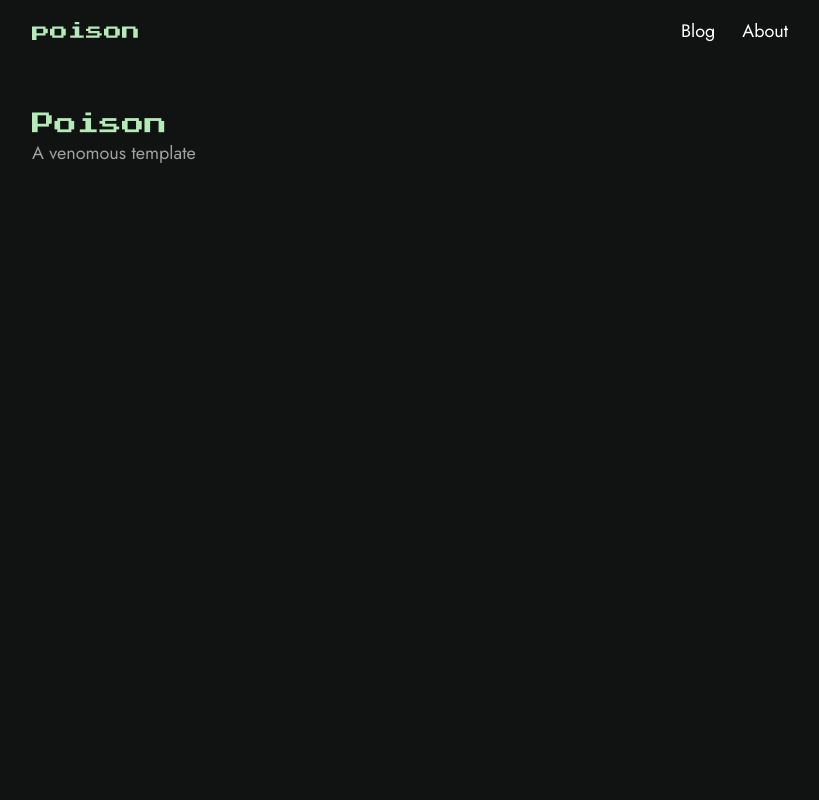
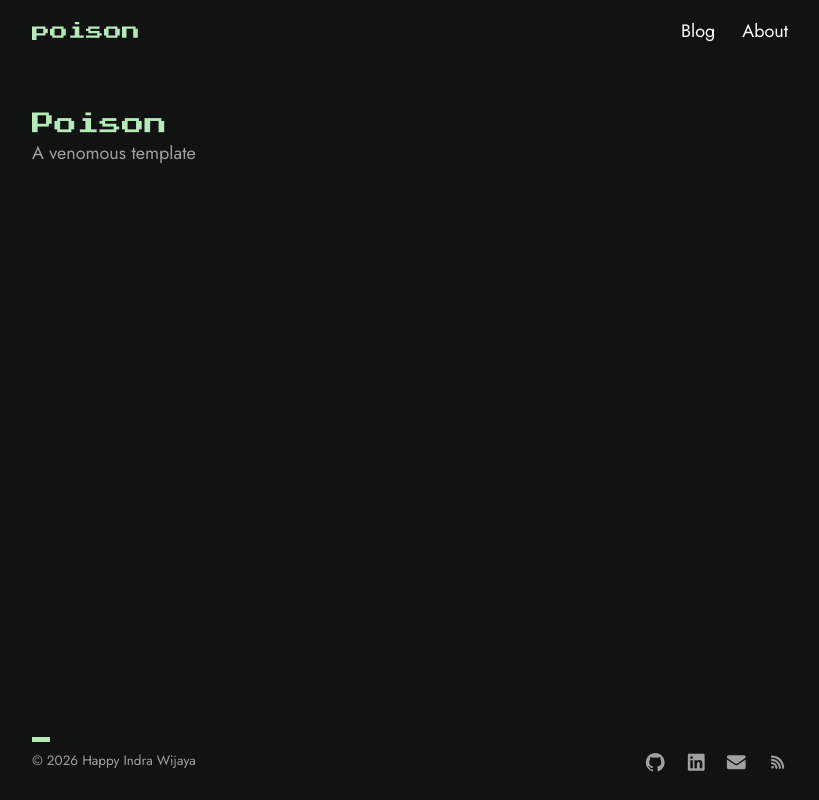
Before and after one commit to hiwijaya/poison, a Next.js app: page / in a window 1280 px wide. Shown: the whole page, without its empty margins (230-1049 px from the left). Built offline with nearby package versions, Linux system fonts and the light colour scheme.

Commit message:
feat: add footer component

```diff
--- a/src/app/layout.tsx
+++ b/src/app/layout.tsx
@@ -2,6 +2,7 @@ import type { Metadata } from "next";
 import { Geist_Mono, Jost, Press_Start_2P } from "next/font/google";
 import "./globals.css";
 import Header from "@/components/Header";
+import Footer from "@/components/Footer";
 
 
 const jost = Jost({
@@ -35,9 +36,12 @@ export default function RootLayout({
   return (
     <html lang="en">
       <body className={`${jost.variable} ${pressStart.variable} ${geistMono.variable} antialiased`}>
-        <div className="w-full max-w-2xl m-auto">
+        <div className="flex flex-col w-full max-w-2xl min-h-screen m-auto">
           <Header/>
-          {children}
+          <main className="flex-1">
+            {children}
+          </main>
+          <Footer/>
         </div>
       </body>
     </html>
--- /dev/null
+++ b/src/components/Footer.tsx
@@ -0,0 +1,36 @@
+import Link from "next/link";
+
+export default function Footer() {
+  return (
+    <footer className="flex flex-row justify-between items-end my-6">
+      <div>
+        <div className="w-4 h-1 bg-primary mb-1"></div>
+        <span className="text-xs">© 2026 Happy Indra Wijaya</span>
+      </div>
+      <div className="inline-flex space-x-4">
+        <Link className="cursor-pointer" href="https://github.com/hiwijaya" rel="noopener noreferrer" target="_blank">
+          <svg className="fill-foreground hover:fill-highlight w-5" viewBox="0 0 24 24" fill="none" xmlns="http://www.w3.org/2000/svg">
+            <path d="M12 2.24902C6.51613 2.24902 2 6.70064 2 12.249C2 16.6361 4.87097 20.3781 8.87097 21.7329C9.3871 21.8297 9.54839 21.5071 9.54839 21.2813C9.54839 21.0555 9.54839 20.4103 9.51613 19.5393C6.74194 20.1845 6.16129 18.1845 6.16129 18.1845C5.70968 17.0555 5.03226 16.7329 5.03226 16.7329C4.12903 16.0877 5.06452 16.0877 5.06452 16.0877C6.06452 16.12 6.6129 17.12 6.6129 17.12C7.48387 18.6684 8.96774 18.2168 9.51613 17.9264C9.6129 17.2813 9.87097 16.8297 10.1613 16.5716C7.96774 16.3458 5.6129 15.4748 5.6129 11.6684C5.6129 10.5716 6.03226 9.70064 6.64516 9.02322C6.54839 8.79741 6.19355 7.76515 6.74194 6.37806C6.74194 6.37806 7.6129 6.11999 9.51613 7.41031C10.3226 7.18451 11.1613 7.05548 12.0323 7.05548C12.9032 7.05548 13.7742 7.15225 14.5484 7.41031C16.4516 6.15225 17.2903 6.37806 17.2903 6.37806C17.8387 7.73289 17.5161 8.79741 17.3871 9.02322C18.0323 9.70064 18.4194 10.6039 18.4194 11.6684C18.4194 15.4748 16.0645 16.3458 13.871 16.5716C14.2258 16.8942 14.5484 17.5393 14.5484 18.4426C14.5484 19.7974 14.5161 20.8619 14.5161 21.1845C14.5161 21.4426 14.7097 21.7329 15.1935 21.6361C19.129 20.3135 22 16.6039 22 12.1845C21.9677 6.70064 17.4839 2.24902 12 2.24902Z" />
+          </svg>
+        </Link>
+        <Link className="cursor-pointer" href="https://linkedin.com/in/hiwijaya" rel="noopener noreferrer" target="_blank">
+          <svg className="fill-foreground hover:fill-highlight w-5" viewBox="0 0 24 24" fill="none" xmlns="http://www.w3.org/2000/svg">
+            <path d="M19.7065 3H4.34844C3.62264 3 3.04199 3.58065 3.04199 4.30645V19.6935C3.04199 20.3903 3.62264 21 4.34844 21H19.6485C20.3743 21 20.9549 20.4194 20.9549 19.6935V4.27742C21.013 3.58065 20.4323 3 19.7065 3ZM8.35491 18.3H5.71297V9.73548H8.35491V18.3ZM7.01942 8.54516C6.14846 8.54516 5.4807 7.84839 5.4807 7.00645C5.4807 6.16452 6.17749 5.46774 7.01942 5.46774C7.86136 5.46774 8.55813 6.16452 8.55813 7.00645C8.55813 7.84839 7.91942 8.54516 7.01942 8.54516ZM18.371 18.3H15.7291V14.1484C15.7291 13.1613 15.7001 11.8548 14.3356 11.8548C12.942 11.8548 12.7388 12.9581 12.7388 14.0613V18.3H10.0968V9.73548H12.6807V10.9258H12.7097C13.0872 10.229 13.9291 9.53226 15.2356 9.53226C17.9356 9.53226 18.4291 11.2742 18.4291 13.6548V18.3H18.371Z"/>
+          </svg>
+        </Link>
+        <Link className="cursor-pointer" href="mailto:wijaya.happyindra@gmail.com" rel="noopener noreferrer" target="_blank">
+          <svg className="fill-foreground hover:fill-highlight w-5" viewBox="0 0 24 24" fill="none" xmlns="http://www.w3.org/2000/svg">
+            <path d="M3.73592 4.5C2.77726 4.5 2.00014 5.27724 2.00031 6.2359L2.00031 6.26829C2.01064 6.81904 2.28199 7.33272 2.732 7.65165L2.74287 7.65929L10.7131 13.2171C11.3897 13.689 12.2609 13.7479 12.9861 13.3941C13.0897 13.3435 13.1904 13.2845 13.287 13.2171L21.2569 7.65949C21.7225 7.33485 21.9999 6.8031 21.9998 6.23554C21.9997 5.27702 21.2229 4.5 20.2644 4.5H3.73592Z"/>
+            <path d="M22.0001 8.96994L14.145 14.4475C12.8562 15.3462 11.1438 15.3462 9.85507 14.4475L2.00023 8.97012L2 17.25C2 18.4926 3.00736 19.5 4.25 19.5H19.75C20.9926 19.5 22 18.4926 22 17.25L22.0001 8.96994Z"/>
+          </svg>
+        </Link>
+        <Link className="cursor-pointer" href="#">
+          <svg className="fill-foreground hover:fill-highlight w-5" viewBox="0 0 25 25" fill="none" xmlns="http://www.w3.org/2000/svg">
+            <path d="M5.88705 18.036C5.88705 17.2766 6.50266 16.661 7.26205 16.661C8.02144 16.661 8.63715 17.2766 8.63715 18.036C8.63715 18.7954 8.02154 19.411 7.26215 19.411C6.50276 19.411 5.88705 18.7954 5.88705 18.036Z"/>
+            <path d="M5.57645 6.25037C5.57645 5.62905 6.08013 5.12537 6.70145 5.12537C14.141 5.12537 20.1719 11.1563 20.1719 18.5958C20.1719 19.2171 19.6682 19.7208 19.0469 19.7208C18.4256 19.7208 17.9219 19.2171 17.9219 18.5958C17.9219 12.3989 12.8983 7.37537 6.70145 7.37537C6.08013 7.37537 5.57645 6.87169 5.57645 6.25037ZM5.42188 9.96514C5.42188 9.34382 5.92555 8.84014 6.54688 8.84014C12.0196 8.84014 16.4561 13.2767 16.4561 18.7494C16.4561 19.3707 15.9524 19.8744 15.3311 19.8744C14.7098 19.8744 14.2061 19.3707 14.2061 18.7494C14.2061 14.5193 10.777 11.0901 6.54688 11.0901C5.92555 11.0901 5.42188 10.5865 5.42188 9.96514ZM5.55778 13.6208C5.59069 13.0004 6.12034 12.5241 6.74079 12.557C9.97606 12.7286 12.5675 15.32 12.7391 18.5553C12.772 19.1758 12.2957 19.7054 11.6753 19.7383C11.0548 19.7712 10.5252 19.2949 10.4923 18.6745C10.3816 16.5881 8.708 14.9145 6.62162 14.8038C6.00118 14.7709 5.52488 14.2413 5.55778 13.6208Z"/>
+          </svg>
+        </Link>
+      </div>
+    </footer>
+  );
+}
```
